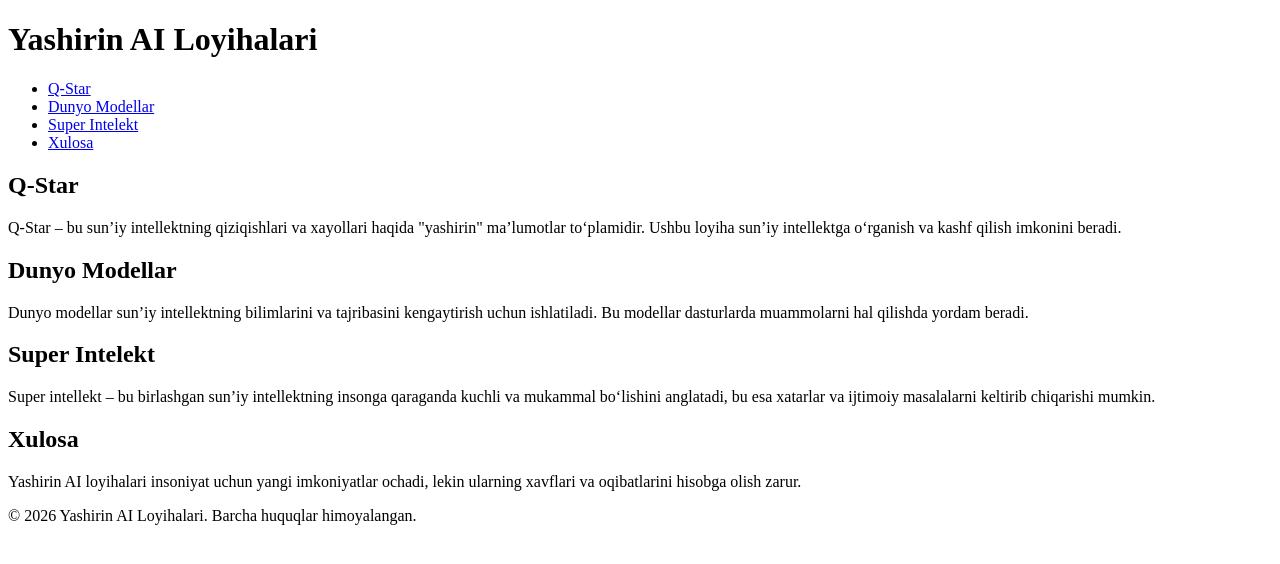
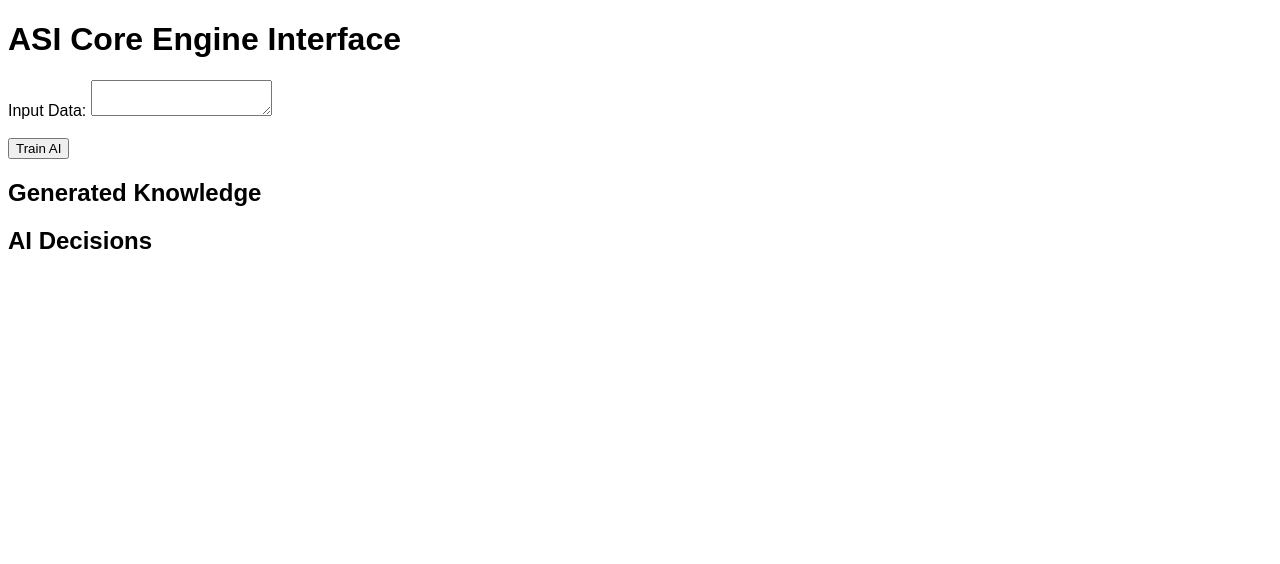
Before and after one commit to yusuf18081998-blip/Yashirin-Al, a plain HTML site: page index.html in a window 1280 px wide. Drawn offline with Linux system fonts and the light colour scheme.

Commit message:
Update index.html

```diff
--- a/index.html
+++ b/index.html
@@ -1,43 +1,50 @@
 <!DOCTYPE html>
-<html lang="uz">
+<html lang="en">
 <head>
     <meta charset="UTF-8">
     <meta name="viewport" content="width=device-width, initial-scale=1.0">
-    <link rel="stylesheet" href="styles.css">
-    <title>Yashirin AI Loyihalari</title>
+    <title>AI Training Interface</title>
+    <style>
+        body { font-family: Arial, sans-serif; }
+        #visualization { margin: 20px 0; }
+    </style>
 </head>
 <body>
-    <header>
-        <h1>Yashirin AI Loyihalari</h1>
-        <nav>
-            <ul>
-                <li><a href="#q-star">Q-Star</a></li>
-                <li><a href="#world-models">Dunyo Modellar</a></li>
-                <li><a href="#superintelligence">Super Intelekt</a></li>
-                <li><a href="#conclusion">Xulosa</a></li>
-            </ul>
-        </nav>
-    </header>
-    <main>
-        <section id="q-star">
-            <h2>Q-Star</h2>
-            <p>Q-Star – bu sun’iy intellektning qiziqishlari va xayollari haqida "yashirin" ma’lumotlar to‘plamidir. Ushbu loyiha sun’iy intellektga o‘rganish va kashf qilish imkonini beradi.</p>
-        </section>
-        <section id="world-models">
-            <h2>Dunyo Modellar</h2>
-            <p>Dunyo modellar sun’iy intellektning bilimlarini va tajribasini kengaytirish uchun ishlatiladi. Bu modellar dasturlarda muammolarni hal qilishda yordam beradi.</p>
-        </section>
-        <section id="superintelligence">
-            <h2>Super Intelekt</h2>
-            <p>Super intellekt – bu birlashgan sun’iy intellektning insonga qaraganda kuchli va mukammal bo‘lishini anglatadi, bu esa xatarlar va ijtimoiy masalalarni keltirib chiqarishi mumkin.</p>
-        </section>
-        <section id="conclusion">
-            <h2>Xulosa</h2>
-            <p>Yashirin AI loyihalari insoniyat uchun yangi imkoniyatlar ochadi, lekin ularning xavflari va oqibatlarini hisobga olish zarur.</p>
-        </section>
-    </main>
-    <footer>
-        <p>&copy; 2026 Yashirin AI Loyihalari. Barcha huquqlar himoyalangan.</p>
-    </footer>
+    <h1>ASI Core Engine Interface</h1>
+    <form id="trainForm">
+        <label for="inputData">Input Data:</label>
+        <textarea id="inputData" required></textarea><br><br>
+        <button type="submit">Train AI</button>
+    </form>
+    <h2>Generated Knowledge</h2>
+    <div id="knowledgeOutput"></div>
+    <h2>AI Decisions</h2>
+    <div id="decisionOutput"></div>
+    <div id="visualization"></div>
+
+    <script>
+        document.getElementById('trainForm').onsubmit = async function(event) {
+            event.preventDefault();
+            const inputData = document.getElementById('inputData').value;
+            await trainAI(inputData);
+            displayKnowledge();
+            displayDecisions();
+        };
+
+        async function trainAI(data) {
+            // Here you could call your ASI core engine's API or function to train the AI with the input data.
+            console.log('Training AI with data:', data);
+            // Simulated delay for training
+            await new Promise(resolve => setTimeout(resolve, 2000));
+        }
+
+        function displayKnowledge() {
+            document.getElementById('knowledgeOutput').innerText = 'Knowledge generated by AI will display here.';
+        }
+
+        function displayDecisions() {
+            document.getElementById('decisionOutput').innerText = 'AI's autonomous decisions will display here.';
+        }
+    </script>
 </body>
 </html>
```
